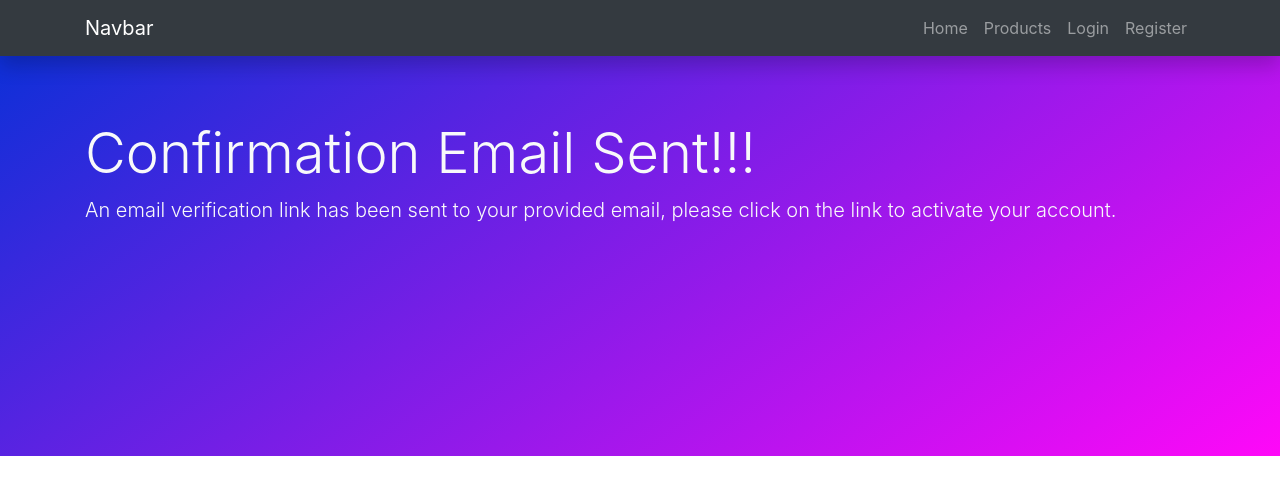
After one commit to sadakchap/homeshop, a Django app: page /account-activation-sent/ in a window 1280 px wide. The commit adds this page. Shown: the top 495 px of the page. Run offline with Django 3.2, Linux system fonts and the light colour scheme; some libraries are stand-ins or nearby versions.

Commit message:
confirm email on register

```diff
--- a/accounts/forms.py
+++ b/accounts/forms.py
@@ -61,6 +61,7 @@ class UserLoginForm(forms.Form):
             return super(UserLoginForm, self).clean(*args, **kwargs)
 
 class UserRegisterForm(forms.ModelForm):
+    email     = forms.EmailField(help_text='Required. Inform a valid email address')
     password1 = forms.CharField(label='Password', widget=forms.PasswordInput)
     password2 = forms.CharField(label='Password Confirm', widget=forms.PasswordInput)
 
--- /dev/null
+++ b/accounts/templates/accounts/account_activation_sent.html
@@ -0,0 +1,13 @@
+{% extends "base.html" %}
+{% block title %}Confirm Email {% endblock %}
+{% block content %}
+
+<div class="jumbotron jumbotron-fluid text-light" style="background: linear-gradient(145deg,#0427d6f5, #ff08f8); min-height: 50vh;">
+    <div class="container">
+        <h2 class="display-4">Confirmation Email Sent!!!</h2>
+        <p class="lead">
+            An email verification link has been sent to your provided email, please click on the link to activate your account.
+        </p>
+    </div>
+</div>
+{% endblock %}
--- a/accounts/views.py
+++ b/accounts/views.py
@@ -1,8 +1,20 @@
+from django.contrib.sites.shortcuts import get_current_site
+from django.utils.encoding import force_bytes
+from django.utils.http import urlsafe_base64_encode, urlsafe_base64_decode
+from django.template.loader import render_to_string
+from accounts.tokens import account_activation_token
+
 from django.shortcuts import render, redirect
 from django.contrib.auth import login, logout, authenticate
 from django.utils.http import is_safe_url
 from django.contrib import messages
 from .forms import UserLoginForm, UserRegisterForm
+
+from django.utils.encoding import force_text
+from django.contrib.auth import get_user_model
+
+User = get_user_model()
+
 # Create your views here.
 
 
@@ -29,23 +41,56 @@ def logout_view(request):
 
 def register(request):
     form = UserRegisterForm(request.POST or None)
-    next_ = request.GET.get('next')
-    next_post = request.POST.get('next')
-    redirect_path = next_ or next_post or None
+    # next_ = request.GET.get('next')
+    # next_post = request.POST.get('next')
+    # redirect_path = next_ or next_post or None
     if form.is_valid():
-        email  = form.cleaned_data.get('email')
+        # email  = form.cleaned_data.get('email')
         password = form.cleaned_data.get('password2')
         user = form.save(commit=False)
         user.set_password(password)
+        user.active = False
         user.save()
-        new_user = authenticate(username=email, password=password)
-        if user:
-            login(request, new_user)
-            messages.success(request,f"An account has been created with {email}")
-            if is_safe_url(redirect_path, request.get_host()):
-                return redirect(redirect_path)
-            return redirect('/')
+        current_site = get_current_site(request)
+        subject = 'Activate Your HomeShop Account'
+        message = render_to_string(
+            'account_activation_email.html', {
+            'user': user,
+            'domain': current_site.domain,
+            'uid': urlsafe_base64_encode(force_bytes(user.pk)),
+            'token': account_activation_token.make_token(user),
+        })
+        user.email_user(subject, message)
+        return redirect('account_activation_sent')
+        # new_user = authenticate(username=email, password=password)
+        # if user:
+        #     login(request, new_user)
+        #     messages.success(request,f"An account has been created with {email}")
+        #     if is_safe_url(redirect_path, request.get_host()):
+        #         return redirect(redirect_path)
+        #     return redirect('/')
     return render(request, "accounts/register.html", {'form':form})
 
 def home(request):
     return render(request, "home.html", {})
+
+def account_activation_sent(request):
+    return render(request, "accounts/account_activation_sent.html", {})
+
+def activate(request, uidb64, token):
+    try:
+        uid = force_text(urlsafe_base64_decode(uidb64))
+        user = User.objects.get(pk=uid)
+    except (TypeError, ValueError, OverflowError, User.DoesNotExist):
+        user = None
+
+    if user is not None and account_activation_token.check_token(user, token):
+        user.active = True
+        user.profile.confirm_email = True
+        user.profile.set_confirmed_date()
+        user.save()
+        login(request, user)
+        messages.success(request, "Your account has been activated!")
+        return redirect('home')
+    else:
+        return render(request, 'account_activation_invalid.html')
--- a/homeshop/settings.py
+++ b/homeshop/settings.py
@@ -32,6 +32,12 @@ INSTALLED_APPS = [
 ]
 
 AUTH_USER_MODEL = 'accounts.User'  # 'app_label.model_name'
+
+EMAIL_HOST = 'smtp.gmail.com'
+EMAIL_PORT = 587
+EMAIL_HOST_USER = os.environ.get('EMAIL_USER')
+EMAIL_HOST_PASSWORD = os.environ.get('EMAIL_PASS')
+EMAIL_USE_TLS = True
 
 MIDDLEWARE = [
     'django.middleware.security.SecurityMiddleware',
--- a/homeshop/urls.py
+++ b/homeshop/urls.py
@@ -2,13 +2,18 @@ from django.conf import settings
 from django.conf.urls.static import static
 from django.contrib import admin
 from django.urls import path
-from accounts.views import login_view, logout_view, register, home
+from accounts.views import (
+    login_view, logout_view, register,
+    home, account_activation_sent, activate
+)
 
 urlpatterns = [
     path('admin/', admin.site.urls),
     path('login/', login_view, name="login"),
     path('logout/', logout_view, name='logout'),
     path('register/',register, name='register'),
+    path('account-activation-sent/', account_activation_sent, name='account_activation_sent'),
+    path('activate/<uidb64>/<token>/', activate, name='activate'),
     path('', home, name='home'),
 ]
 if settings.DEBUG:
--- a/templates/navbar.html
+++ b/templates/navbar.html
@@ -1,4 +1,4 @@
-<nav class="navbar navbar-expand-lg navbar-dark bg-dark">
+<nav class="navbar navbar-expand-lg navbar-dark bg-dark" style="box-shadow: 0 10px 20px rgba(0,0,0,.2);">
     <div class="container">
         <a class="navbar-brand" href="#">Navbar</a>
         <button class="navbar-toggler" type="button" data-toggle="collapse" data-target="#navbarSupportedContent"
```
Also changed, not shown: accounts/models.py (+5 -2 lines), accounts/tokens.py (added, +11 -0 lines), templates/account_activation_email.html (added, +7 -0 lines).
